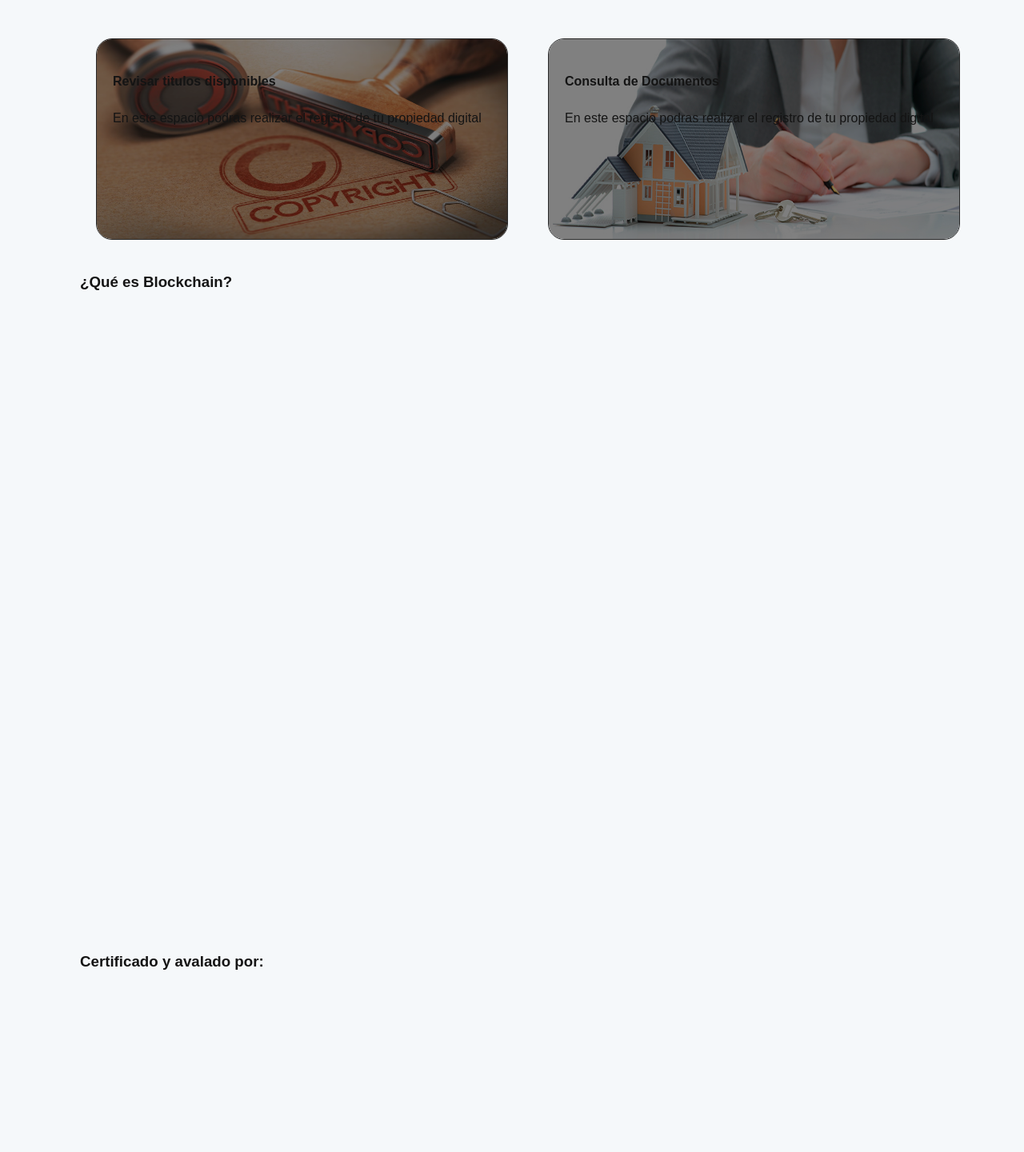
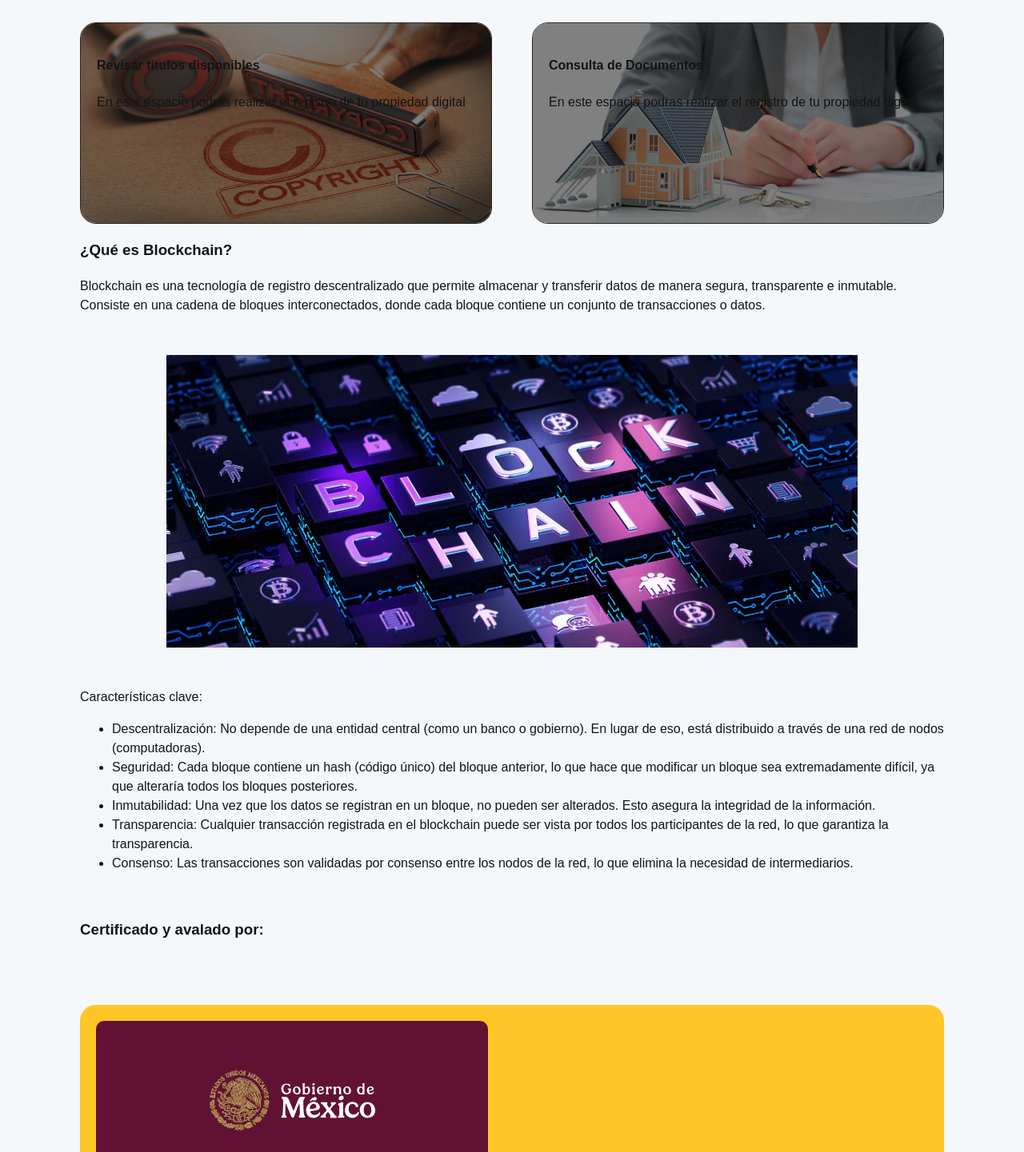
Before and after one commit to FrancitiX/App_with_Blockchain, a React (Vite) app: page /home in a window 1280 px wide. Shown: the part 1356-2797 px from the top of the page at 80% size. Built offline with nearby package versions, Linux system fonts and the light colour scheme.

Commit message:
Actualizacion diseño Home

```diff
--- a/src/styles/Cards.css
+++ b/src/styles/Cards.css
@@ -62,3 +62,7 @@
 .card-info h4 {
   width: 100%;
 }
+
+.card-extraInfo {
+    padding: 20px;
+}
--- a/src/styles/Footer.css
+++ b/src/styles/Footer.css
@@ -4,4 +4,5 @@ footer {
     min-height: 20vh;
     background: rgb(20, 23, 25);
     color: rgb(240, 243, 245);
+    border-top: 1px solid var(--detail);
 }
--- a/src/styles/General.css
+++ b/src/styles/General.css
@@ -1,7 +1,7 @@
 :root {
   --bgColor: rgb(245, 248, 250);
   --bgColor2: rgb(235, 238, 240);
-  --bgColor3: rgb();
+  --bgColor3: rgb(254, 197, 38);
 
   --text: rgb(20, 20, 20);
   --text2: rgb(240, 240, 240);
@@ -19,9 +19,9 @@
 }
 
 [data-theme="dark"] {
-    --bgColor: rgb(20, 23, 25);
-    --bgColor2: rgb(28, 31, 33);
-    --bgColor3: rgb();
+    --bgColor: rgb(20, 20, 20);
+    --bgColor2: rgb(25, 25, 25);
+    --bgColor3: rgb(230, 175, 18);
 
     --text: rgb(245, 245, 245);
     --text2: rgb(20, 20, 20);
--- a/src/styles/Home.css
+++ b/src/styles/Home.css
@@ -59,10 +59,39 @@ main {
 .container-actions {
   width: 100%;
   min-height: 30vh;
-  padding: 20px;
   display: grid;
   grid-template-columns: repeat(auto-fill, minmax(350px, 3fr));
   grid-template-rows: repeat(auto-fill, minmax(250px, 1fr));
   border-radius: 20px;
   gap: 50px;
 }
+
+.blockchain-image {
+    width: 100%;
+    margin: 50px 0;
+}
+
+.blockchain-image img {
+    width: 80%;
+}
+
+.validations {
+    margin-top: 10vh;
+    width: 100%;
+    min-height: 30vh;
+    display: grid;
+    grid-template-columns: repeat(auto-fill, minmax(400px, 3fr));
+    gap: 20px;
+    border-radius: 20px 20px 0px 0px;
+    background: var(--bgColor3);
+}
+
+.validations .validation {
+    padding: 30px;
+    margin: 20px;
+    border-radius: 10px;
+}
+
+#GBMexico {
+    background: rgb(97, 18, 50);
+}
--- a/src/views/Home.jsx
+++ b/src/views/Home.jsx
@@ -72,13 +72,60 @@ function Home() {
         </section>
 
         <section className="container">
-          <div>
+          <div className="blockchain_speak">
             <h3>¿Qué es Blockchain?</h3>
+            <div>
+              <p>
+                Blockchain es una tecnología de registro descentralizado que
+                permite almacenar y transferir datos de manera segura,
+                transparente e inmutable. Consiste en una cadena de bloques
+                interconectados, donde cada bloque contiene un conjunto de
+                transacciones o datos.
+              </p>
+              <div className="blockchain-image center">
+                <img src="src\assets\media\blockchain.jpg" alt="blockchain" />
+              </div>
+              <p>Características clave:</p>
+              <ul>
+                <li>
+                  Descentralización: No depende de una entidad central (como un
+                  banco o gobierno). En lugar de eso, está distribuido a través
+                  de una red de nodos (computadoras).
+                </li>
+                <li>
+                  Seguridad: Cada bloque contiene un hash (código único) del
+                  bloque anterior, lo que hace que modificar un bloque sea
+                  extremadamente difícil, ya que alteraría todos los bloques
+                  posteriores.
+                </li>
+                <li>
+                  Inmutabilidad: Una vez que los datos se registran en un
+                  bloque, no pueden ser alterados. Esto asegura la integridad de
+                  la información.
+                </li>
+                <li>
+                  Transparencia: Cualquier transacción registrada en el
+                  blockchain puede ser vista por todos los participantes de la
+                  red, lo que garantiza la transparencia.
+                </li>
+                <li>
+                  Consenso: Las transacciones son validadas por consenso entre
+                  los nodos de la red, lo que elimina la necesidad de
+                  intermediarios.
+                </li>
+              </ul>
+            </div>
           </div>
+          <div></div>
         </section>
 
-        <section className="container2">
+        <section>
           <h3 className="tile-home">Certificado y avalado por:</h3>
+          <div className="validations">
+            <div id="GBMexico" className="validation center">
+              <img src="public\logo_blanco.svg" alt="gobierno de México" />
+            </div>
+          </div>
         </section>
       </main>
 
--- a/src/views/Ownership_Register.jsx
+++ b/src/views/Ownership_Register.jsx
@@ -1,4 +1,4 @@
-import React from 'react'
+// import React from 'react'
 
 function Ownership_Register() {
   return (
```
Also changed, not shown: src/assets/media/blockchain.jpg (added).
